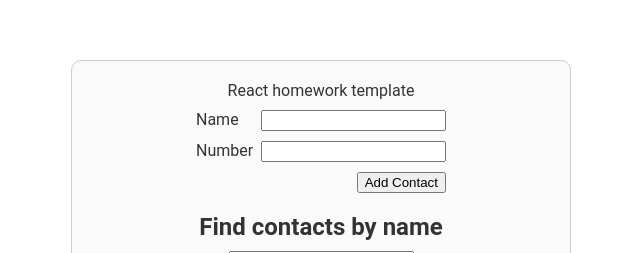
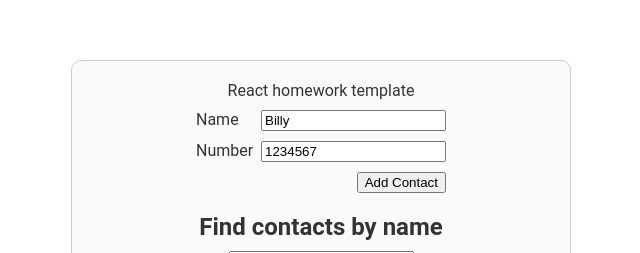
Before and after one commit to Vladimir-Maselskiy/goit-react-hw-02-phonebook, a React (Create React App) app: page / in a window 1280 px wide. Shown: the part 153-406 px from the top of the page, without its empty margins (319-959 px from the left). Built offline with nearby package versions, Linux system fonts and the light colour scheme.

Commit message:
add formik

```diff
--- a/package.json
+++ b/package.json
@@ -7,6 +7,7 @@
     "@testing-library/jest-dom": "^5.16.3",
     "@testing-library/react": "^12.1.4",
     "@testing-library/user-event": "^13.5.0",
+    "formik": "^2.2.9",
     "nanoid": "^4.0.0",
     "react": "^18.1.0",
     "react-dom": "^18.1.0",
--- a/src/components/Form/Form.jsx
+++ b/src/components/Form/Form.jsx
@@ -1,68 +1,46 @@
-import { Component } from 'react';
 import { nanoid } from 'nanoid';
 import { Box, InputForm } from './Form.styled';
+import { Formik, Field } from 'formik';
 
-export class Form extends Component {
-  state = {
-    name: '',
-    number: '',
-  };
+export function Form(props) {
+  const nameInputId = nanoid();
+  const numberInputId = nanoid();
+  const initialValues = { name: 'Billy', number: '1234567' };
 
-  nameInputId = nanoid();
-  numberInputId = nanoid();
-
-  handleFormSubmit = event => {
-    event.preventDefault();
-    if (!this.props.onSubmit(this.state)) return;
-    this.reset();
-  };
-
-  reset() {
-    this.setState({
-      filter: '',
-      name: '',
-      number: '',
-    });
+  function handleFormSubmit(values, actions) {
+    props.onSubmit(values);
+    actions.resetForm();
   }
 
-  handleInputChange = event => {
-    const { value, name } = event.target;
-    this.setState({ [name]: value });
-  };
-
-  render() {
-    return (
-      <Box>
-        <InputForm onSubmit={this.handleFormSubmit}>
-          <label htmlFor={this.nameInputId}>
+  return (
+    <Box>
+      <Formik initialValues={initialValues} onSubmit={handleFormSubmit}>
+        <InputForm>
+          <label htmlFor={nameInputId}>
             Name
-            <input
+            <Field
+              id={nameInputId}
               type="text"
               name="name"
-              value={this.state.name}
               pattern="^[a-zA-Zа-яА-Я]+(([' -][a-zA-Zа-яА-Я ])?[a-zA-Zа-яА-Я]*)*$"
               title="Name may contain only letters, apostrophe, dash and spaces. For example Adrian, Jacob Mercer, Charles de Batz de Castelmore d'Artagnan"
               required
-              onChange={this.handleInputChange}
-              id={this.nameInputId}
             />
           </label>
-          <label htmlFor={this.numberInputId}>
+          <label htmlFor={numberInputId}>
             Number
-            <input
+            <Field
+              id={numberInputId}
               type="tel"
               name="number"
-              value={this.state.number}
               pattern="\+?\d{1,4}?[-.\s]?\(?\d{1,3}?\)?[-.\s]?\d{1,4}[-.\s]?\d{1,4}[-.\s]?\d{1,9}"
               title="Phone number must be digits and can contain spaces, dashes, parentheses and can start with +"
-              onChange={this.handleInputChange}
               required
-              id={this.numberInputId}
             />
           </label>
           <button type="submit">Add Contact</button>
         </InputForm>
-      </Box>
-    );
-  }
+      </Formik>
+    </Box>
+  );
 }
--- a/src/components/Form/Form.styled.jsx
+++ b/src/components/Form/Form.styled.jsx
@@ -1,4 +1,5 @@
 import styled from 'styled-components';
+import { Form } from 'formik';
 
 export const Box = styled.div`
   display: flex;
@@ -12,7 +13,7 @@ export const Box = styled.div`
   padding-bottom: 10px;
 `;
 
-export const InputForm = styled.form`
+export const InputForm = styled(Form)`
   display: flex;
   flex-direction: column;
   align-items: center;
--- a/src/index.css
+++ b/src/index.css
@@ -1,4 +1,5 @@
-@import-normalize; /* bring in normalize.css styles */
+/* @import-normalize; */
+/* bring in normalize.css styles */
 
 body {
   display: flex;
```
Also changed, not shown: 1 other file (tests, documents, lock files or other folders).
